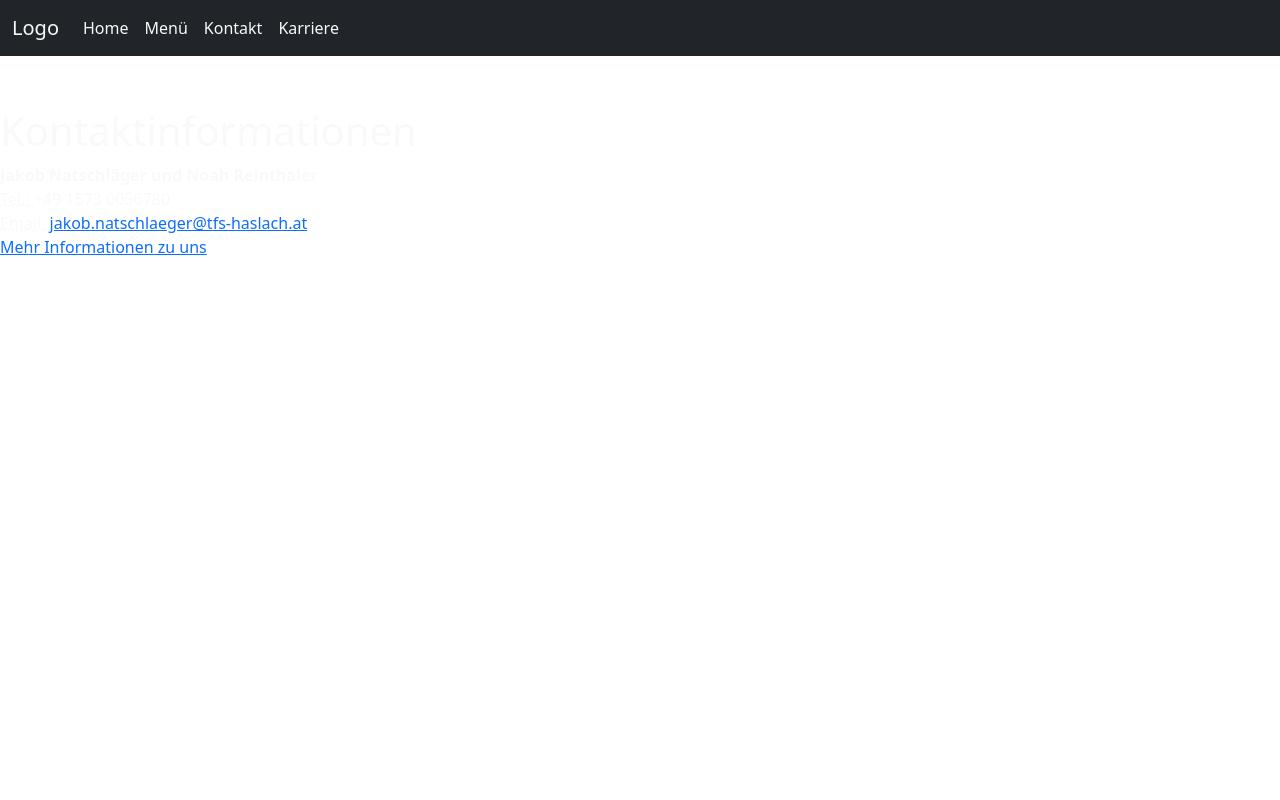
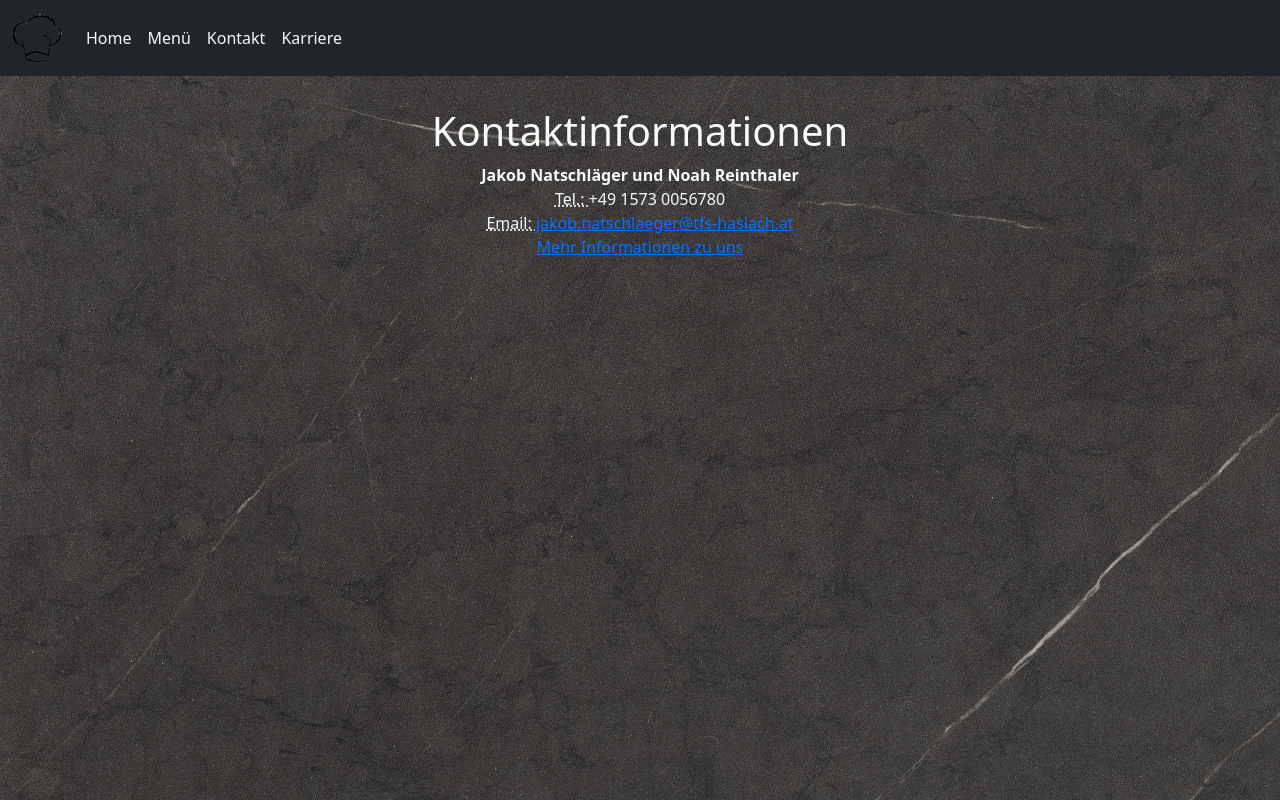
Before and after one commit to NoahReinthaler/Pizza_rena, a PHP site: page /Html/karriere.html in a window 1280 px wide. Run offline with PHP 8.4, Linux system fonts and the light colour scheme.

Commit message:
26.11 12:05

```diff
--- a/CSS/style.css
+++ b/CSS/style.css
@@ -17,7 +17,7 @@
     -o-background-size: cover;
 }
 .info_background{
-    background: url(../Images/Hintergrund/bg_3.jpg) no-repeat center center fixed;
+    background: url(../Images/Hintergrund/info_background.jpg) no-repeat center center fixed;
     -webkit-background-size: cover;
     -moz-background-size: cover;
     background-size: cover;
--- a/Html/karriere.html
+++ b/Html/karriere.html
@@ -4,7 +4,7 @@
     <meta charset="UTF-8">
     <meta http-equiv="X-UA-Compatible" content="IE=edge">
     <meta name="viewport" content="width=device-width, initial-scale=1.0">
-    <link rel="stylesheet" href="../CSS/sytle.css">
+    <link rel="stylesheet" href="/CSS/style.css">
     <link href="https://cdn.jsdelivr.net/npm/bootstrap@5.2.2/dist/css/bootstrap.min.css" rel="stylesheet" integrity="sha384-Zenh87qX5JnK2Jl0vWa8Ck2rdkQ2Bzep5IDxbcnCeuOxjzrPF/et3URy9Bv1WTRi" crossorigin="anonymous">
     <title>Karriere</title>
 </head>
@@ -13,7 +13,7 @@
 
     <nav class="navbar navbar-expand-lg bg-dark fixed-top">
         <div class="container-fluid">
-          <a class="navbar-brand text-light" href="karriere.html">Logo</a>
+          <a class="navbar-brand text-light" href="karriere.html"><img src="../Images/Hintergrund/logo.png" alt="Logo"></a>
           <button class="navbar-toggler" type="button" data-bs-toggle="collapse" data-bs-target="#navbarNavAltMarkup" aria-controls="navbarNavAltMarkup" aria-expanded="false" aria-label="Toggle navigation">
             <span class="navbar-toggler-icon "></span>
           </button>
--- a/Html/menue.html
+++ b/Html/menue.html
@@ -12,7 +12,7 @@
 
   <nav class="navbar navbar-expand-lg bg-dark fixed-top">
     <div class="container-fluid">
-      <a class="navbar-brand text-light" href="../index.html">Logo</a>
+      <a class="navbar-brand text-light" href="../index.html"><img src="/Images/Hintergrund/logo.png" alt="Logo"></a>
       <button class="navbar-toggler" type="button" data-bs-toggle="collapse" data-bs-target="#navbarNavAltMarkup" aria-controls="navbarNavAltMarkup" aria-expanded="false" aria-label="Toggle navigation">
         <span class="navbar-toggler-icon "></span>
       </button>
--- a/index.html
+++ b/index.html
@@ -14,7 +14,7 @@
 
 <nav class="navbar navbar-expand-lg bg-dark fixed-top">
     <div class="container-fluid">
-      <a class="navbar-brand text-light" href="index.html">Logo</a>
+      <a class="navbar-brand text-light" href="index.html"><img src="Images/Hintergrund/logo.png" alt="Logo"></a> <!--Neues Logo finden-->
       <button class="navbar-toggler" type="button" data-bs-toggle="collapse" data-bs-target="#navbarNavAltMarkup" aria-controls="navbarNavAltMarkup" aria-expanded="false" aria-label="Toggle navigation">
         <span class="navbar-toggler-icon "></span>
       </button>
```
Also changed, not shown: Images/Hintergrund/bg_1.jpg (deleted), Images/Hintergrund/bg_3.jpg (deleted), Images/Hintergrund/info_background.jpg, Images/Hintergrund/logo.png (added).
